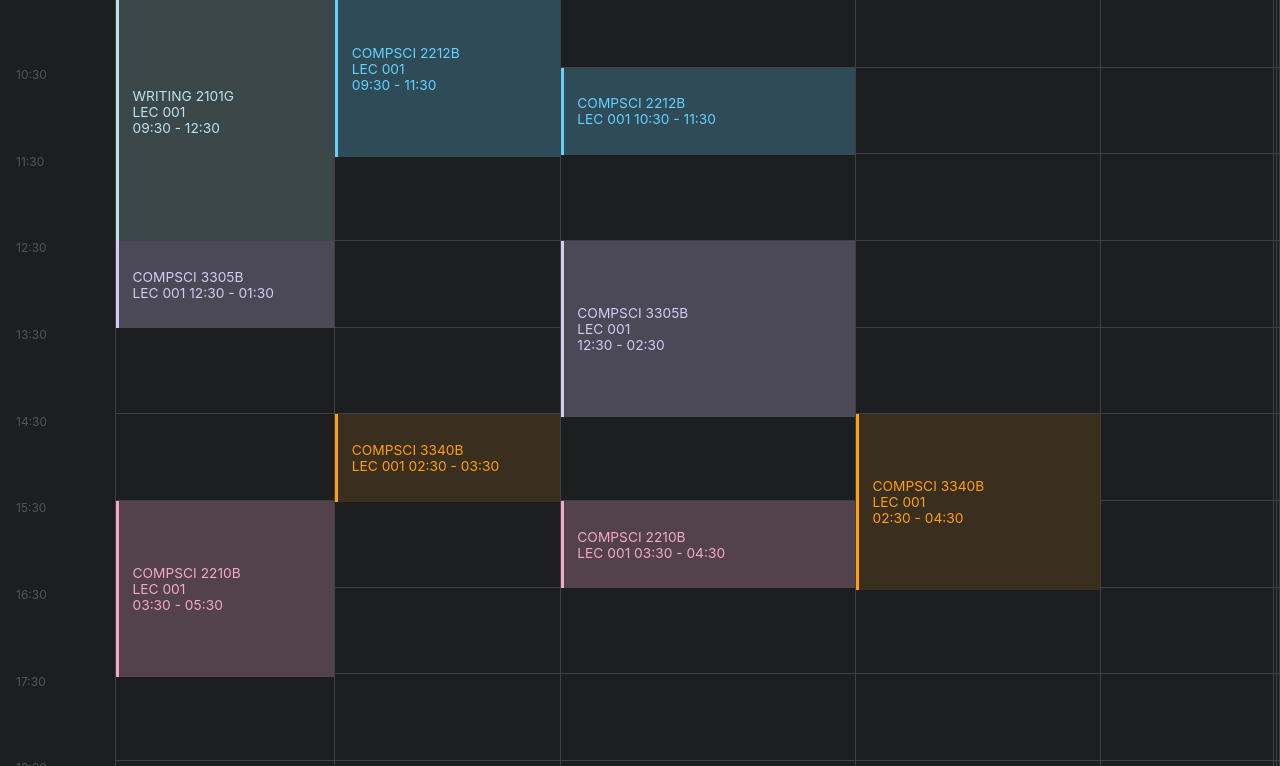
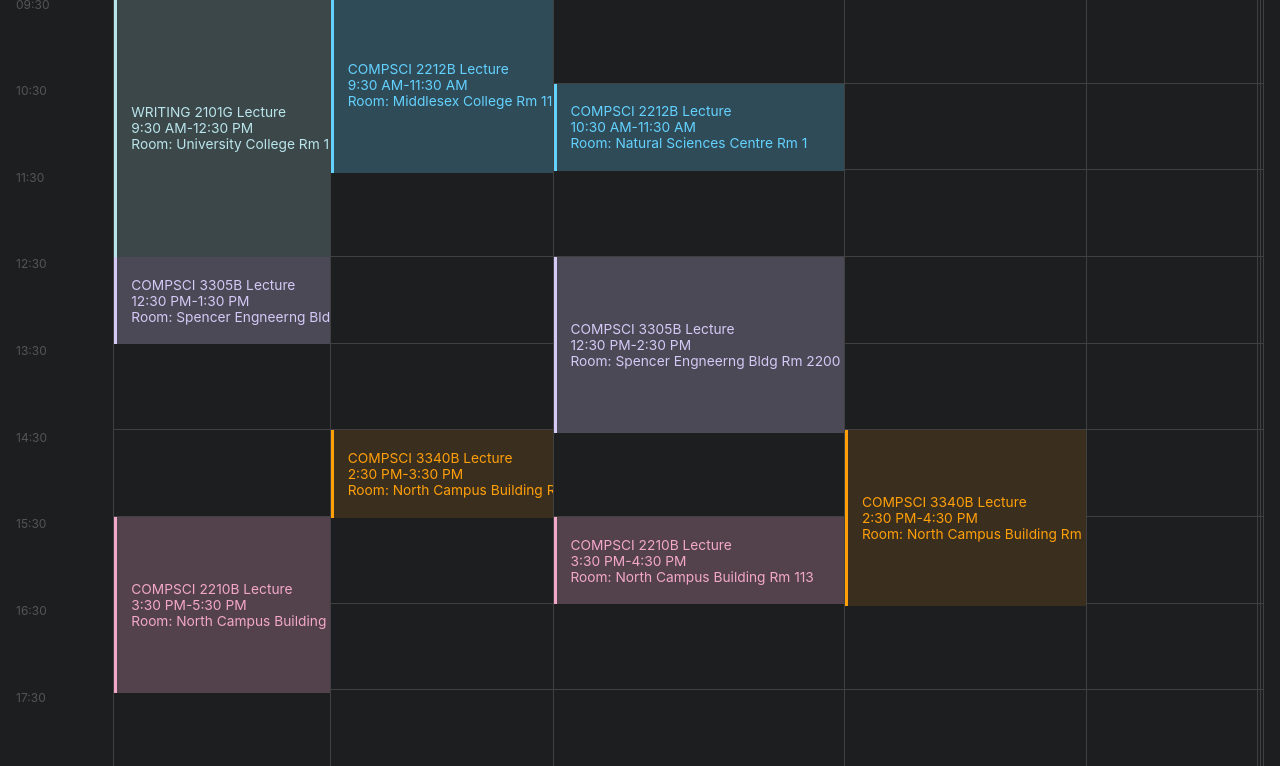
Before and after one commit to 365cent/calendar-dark, a plain HTML site: page index.html in a window 1280 px wide. Shown: the part 103-869 px from the top of the page. Drawn offline with Linux system fonts and the light colour scheme.

Commit message:
Update index.html

```diff
--- a/index.html
+++ b/index.html
@@ -12,8 +12,7 @@
         "Helvetica Neue", Arial, sans-serif;
       background-color: #1d1e20;
       color: #ddd;
-      padding: 0;
-      padding-left: 1rem;
+      padding: 1em;
       margin: 0;
     }
 
@@ -114,9 +113,9 @@
     }
 
     .violet {
-      margin-top: -5%;
+      margin-top: -12%;
       background-color: #2E2E52;
-      color: #5e5ce6;
+      color: #AFAEF3;
     }
   </style>
 </head>
@@ -139,17 +138,17 @@
         <td class="hour">09:30</td>
         <td>
           <div class="event triple mint">
-            <span>WRITING 2101G<br>
-              LEC 001<br>
-              09:30 - 12:30</span>
+            <span>WRITING 2101G Lecture<br>
+              9:30 AM-12:30 PM<br>
+              Room: University College Rm 1220</span>
           </div>
         </td>
         <td>
 
           <div class="event double cyan">
-            <span>COMPSCI 2212B<br>
-              LEC 001<br>
-              09:30 - 11:30</span>
+            <span>COMPSCI 2212B Lecture<br>
+              9:30 AM-11:30 AM<br>
+              Room: Middlesex College Rm 110</span>
           </div>
         </td>
         <td>
@@ -167,9 +166,9 @@
         <td>
 
           <div class="event cyan">
-            <span>COMPSCI 2212B<br>
-              LEC 001
-              10:30 - 11:30</span>
+            <span>COMPSCI 2212B Lecture<br>
+              10:30 AM-11:30 AM<br>
+              Room: Natural Sciences Centre Rm 1</span>
           </div>
         </td>
         <td></td>
@@ -194,17 +193,17 @@
         <td class="hour">12:30</td>
         <td>
           <div class="event lavendar">
-            <span>COMPSCI 3305B<br>
-              LEC 001
-              12:30 - 01:30</span>
+            <span>COMPSCI 3305B Lecture<br>
+              12:30 PM-1:30 PM<br>
+              Room: Spencer Engneerng Bldg Rm 2200</span>
           </div>
         </td>
         <td></td>
         <td>
           <div class="event double lavendar">
-            <span>COMPSCI 3305B<br>
-              LEC 001<br>
-              12:30 - 02:30</span>
+            <span>COMPSCI 3305B Lecture<br>
+              12:30 PM-2:30 PM<br>
+              Room: Spencer Engneerng Bldg Rm 2200</span>
           </div>
         </td>
         <td></td>
@@ -227,17 +226,17 @@
         <td></td>
         <td>
           <div class="event orange">
-            <span>COMPSCI 3340B<br>
-              LEC 001
-              02:30 - 03:30</span>
+            <span>COMPSCI 3340B Lecture<br>
+              2:30 PM-3:30 PM<br>
+              Room: North Campus Building Rm 101</span>
           </div>
         </td>
         <td></td>
         <td>
           <div class="event double orange">
-            <span>COMPSCI 3340B<br>
-              LEC 001<br>
-              02:30 - 04:30</span>
+            <span>COMPSCI 3340B Lecture<br>
+              2:30 PM-4:30 PM<br>
+              Room: North Campus Building Rm 101</span>
           </div>
         </td>
         <td></td>
@@ -248,17 +247,17 @@
         <td class="hour">15:30</td>
         <td>
           <div class="event double pink">
-            <span>COMPSCI 2210B<br>
-              LEC 001<br>
-              03:30 - 05:30</span>
+            <span>COMPSCI 2210B Lecture<br>
+              3:30 PM-5:30 PM<br>
+              Room: North Campus Building Rm 113</span>
           </div>
         </td>
         <td></td>
         <td>
           <div class="event pink">
-            <span>COMPSCI 2210B<br>
-              LEC 001
-              03:30 - 04:30</span>
+            <span>COMPSCI 2210B Lecture<br>
+              3:30 PM-4:30 PM<br>
+              Room: North Campus Building Rm 113</span>
           </div>
         </td>
         <td></td>
@@ -316,9 +315,9 @@
         <td></td>
         <td>
           <div class="event triple violet">
-            <span>PSYCHOL 2036B<br>
-              LEC 001<br>
-              07:00 - 10:00</span>
+            <span>PSYCHOL 2036B Lecture<br>
+              7:00 PM-10:00 PM<br>
+              Room: Social Sciences Centre Rm 2050</span>
           </div>
         </td>
         <td></td>
```
